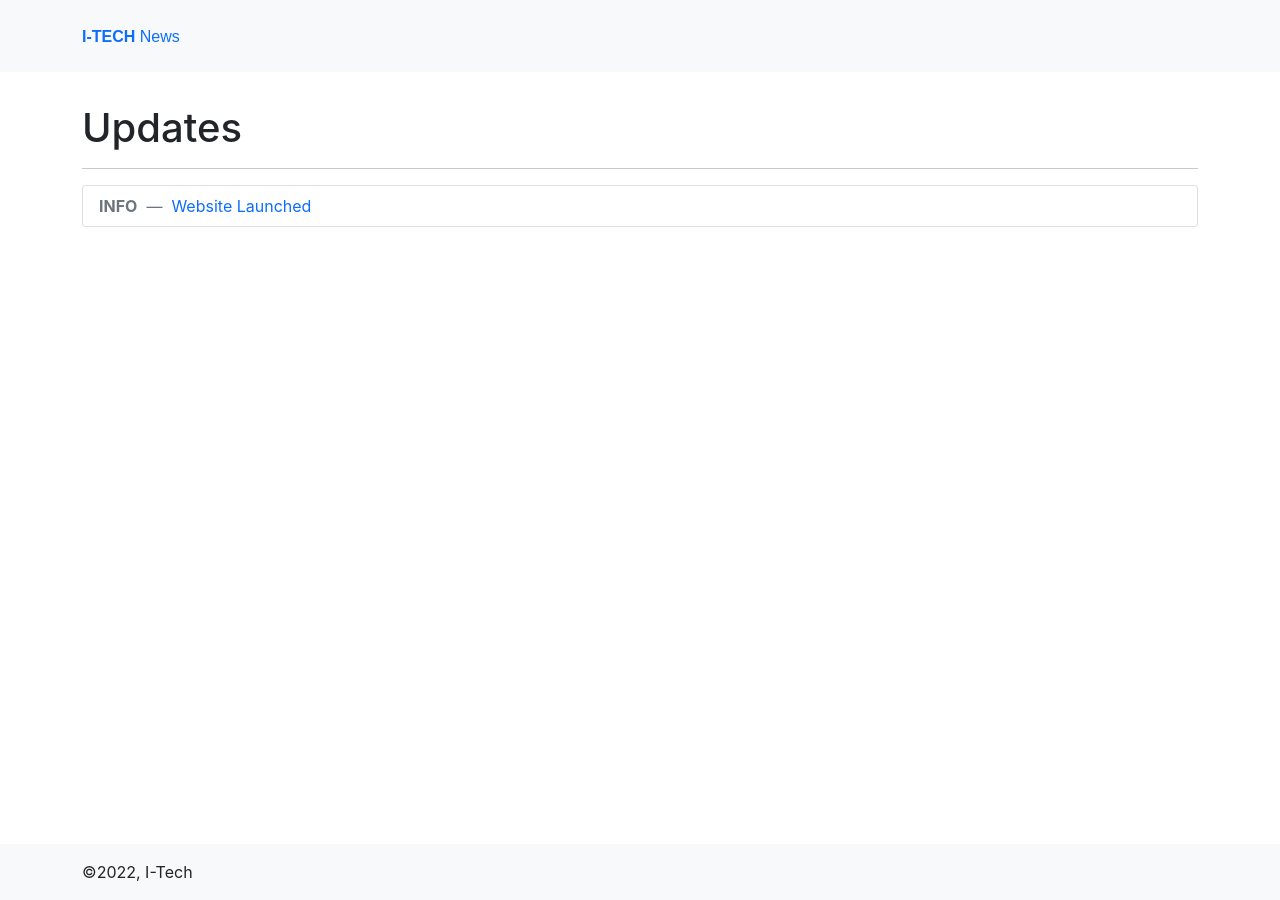
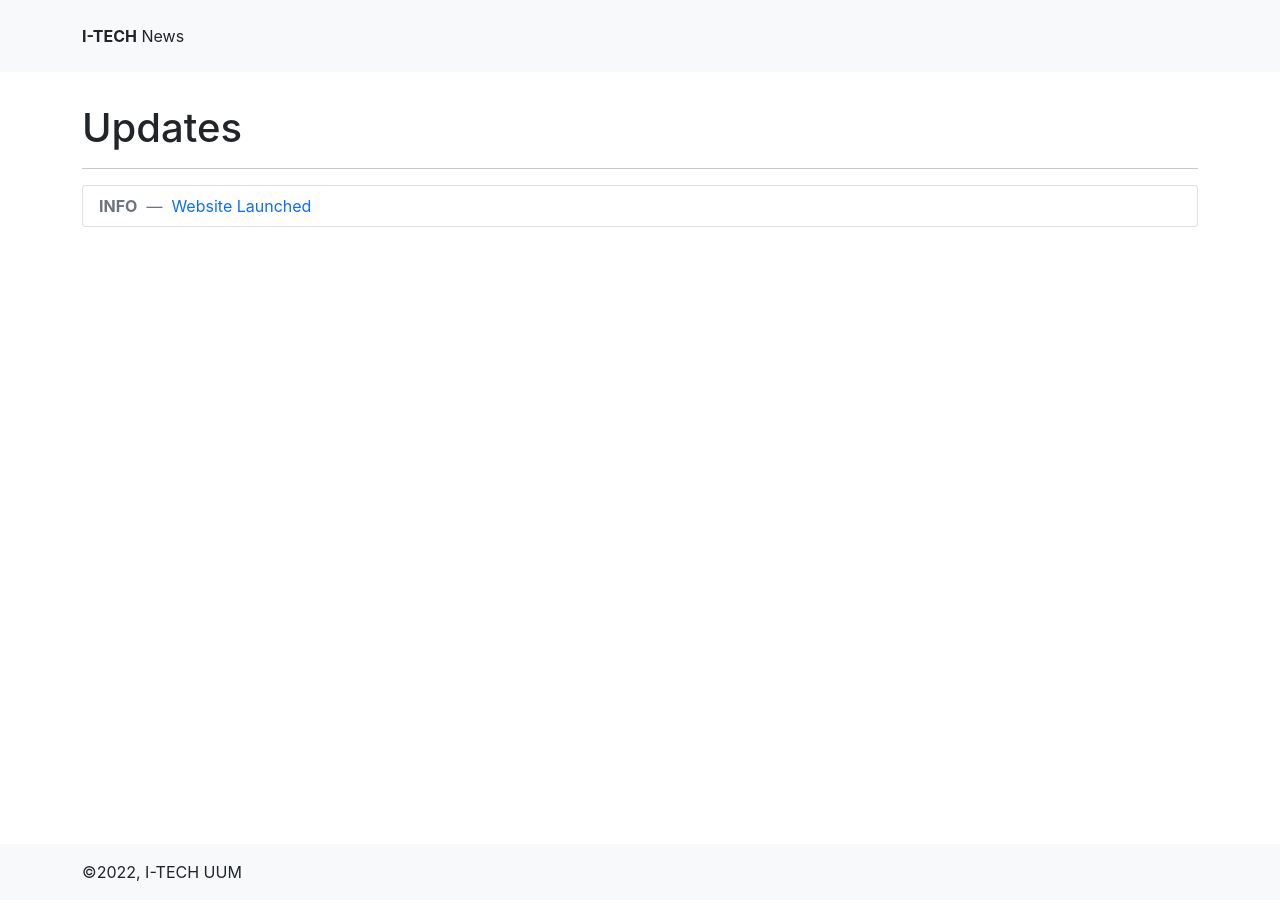
Before and after one commit to itech-uum/news, a Jekyll site: the page built from index.html, in a window 1280 px wide. Built offline with Jekyll 4.4.1, drawn with Linux system fonts in a browser that asks for light colours.

Commit message:
Updated design

```diff
--- a/_layouts/default.html
+++ b/_layouts/default.html
@@ -21,7 +21,7 @@
 
     <footer class='position-sticky bottom-0 py-3 bg-light'>
       <div class="container-lg">
-        &copy;2022, I-Tech
+        &copy;2022, I-TECH UUM
       </div>
     </footer>
   </div>
--- a/_layouts/main.html
+++ b/_layouts/main.html
@@ -4,9 +4,9 @@ layout: default
 <header class="position-sticky top-0 back mb-3 py-3 bg-light">
     <div class="container-lg">
         <nav class="navbar">
-            <div>
-                <a class="h6"><span class="fw-bold">I-TECH</span> News</a>
-            </div>
+            <span>
+                <span class="fw-bold h6">I-TECH</span> News
+            </span>
         </nav>
     </div>
 </header>
--- a/_layouts/post.html
+++ b/_layouts/post.html
@@ -5,11 +5,11 @@ layout: default
     <div class="container-lg">
         <nav class="navbar">
             <div>
-                <a class="h6 link" href="/news">&#10094; Back</a>
+                <a class="h5 link" href="/news">&#10094; Back</a>
             </div>
 
             <div>
-                <a class="h6 text-muted">{{ page.tag }}</a>
+                <a class="h5 text-muted">{{ page.tag }}</a>
             </div>
         </nav>
     </div>
```
